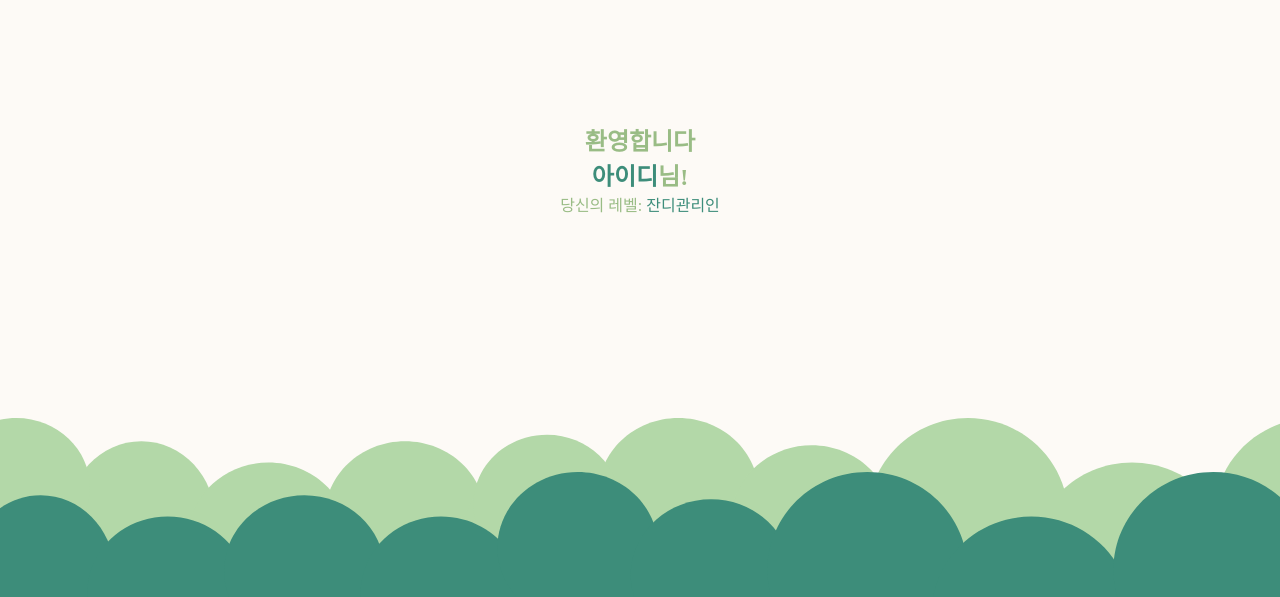
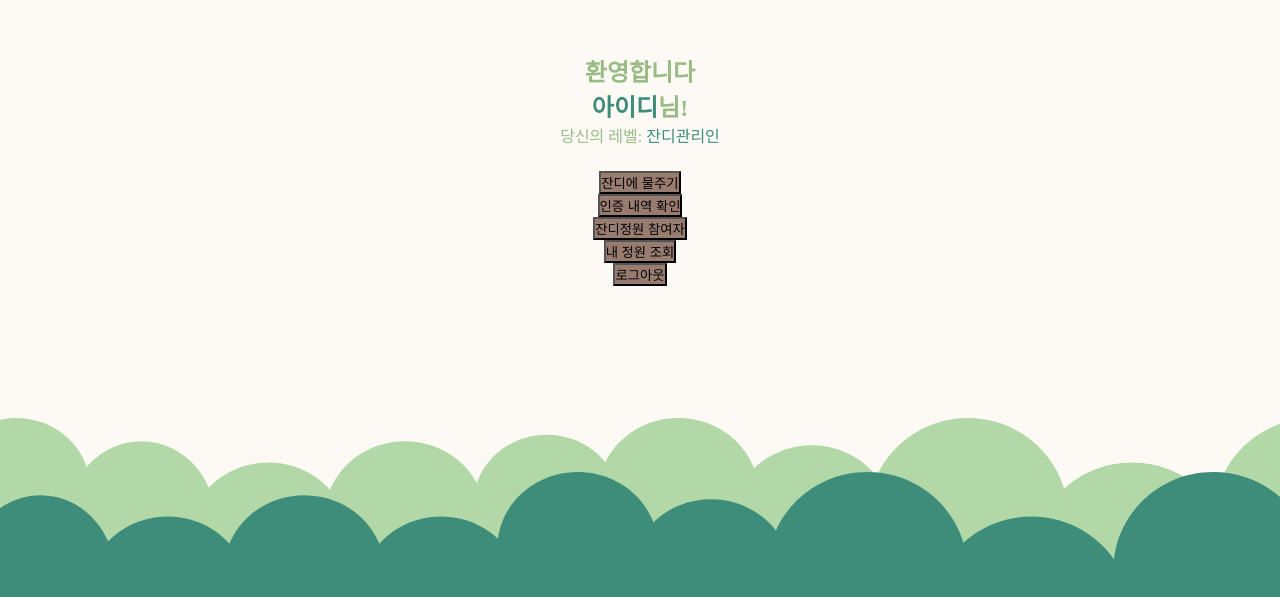
Before and after one commit to Lawn-Garden/Lawn-Garden-V1, a React (Vite) app in the folder frontend/lawn-garden/: page /main in a window 1280 px wide. Shown: the part 195-792 px from the top of the page. Built offline with nearby package versions, Linux system fonts and the light colour scheme.

Commit message:
design: 메인 울타리 배열 지정

```diff
--- /dev/null
+++ b/frontend/lawn-garden/src/components/ArrowButton.jsx
@@ -0,0 +1,13 @@
+import React from 'react'
+import styled from 'styled-components'
+
+const Button = styled.button`
+    background-color: #997C70;
+`
+export default function ArrowButton({text}) {
+  return (
+    <Button>
+        {text}
+    </Button>
+  )
+}
--- a/frontend/lawn-garden/src/pages/Main.jsx
+++ b/frontend/lawn-garden/src/pages/Main.jsx
@@ -1,13 +1,19 @@
 import React from 'react'
 import styled from 'styled-components'
 import Wrapper from '@/styles/Wrapper'
-
+import ArrowButton from '@/components/ArrowButton'
 
 const HeaderText = styled.header`
     color: #99BC85;
     span {
         color: #3D8D7A;
     }
+`
+const SignsSection = styled.section`
+    margin-top: 3vh;
+    display: flex;
+    flex-direction: column;
+    align-items: center;
 `
 export default function Main() {
   return (
@@ -17,9 +23,14 @@ export default function Main() {
         <span>아이디</span>님!</h2>
         <p>당신의 레벨: <span>잔디관리인</span></p>
       </HeaderText>
-      <section>
 
-      </section>
+      <SignsSection>
+        <ArrowButton text='잔디에 물주기'/>
+        <ArrowButton text='인증 내역 확인'/>
+        <ArrowButton text='잔디정원 참여자'/>
+        <ArrowButton text='내 정원 조회'/>
+        <ArrowButton text='로그아웃'/>
+      </SignsSection>
     </Wrapper>
   )
 }
```
